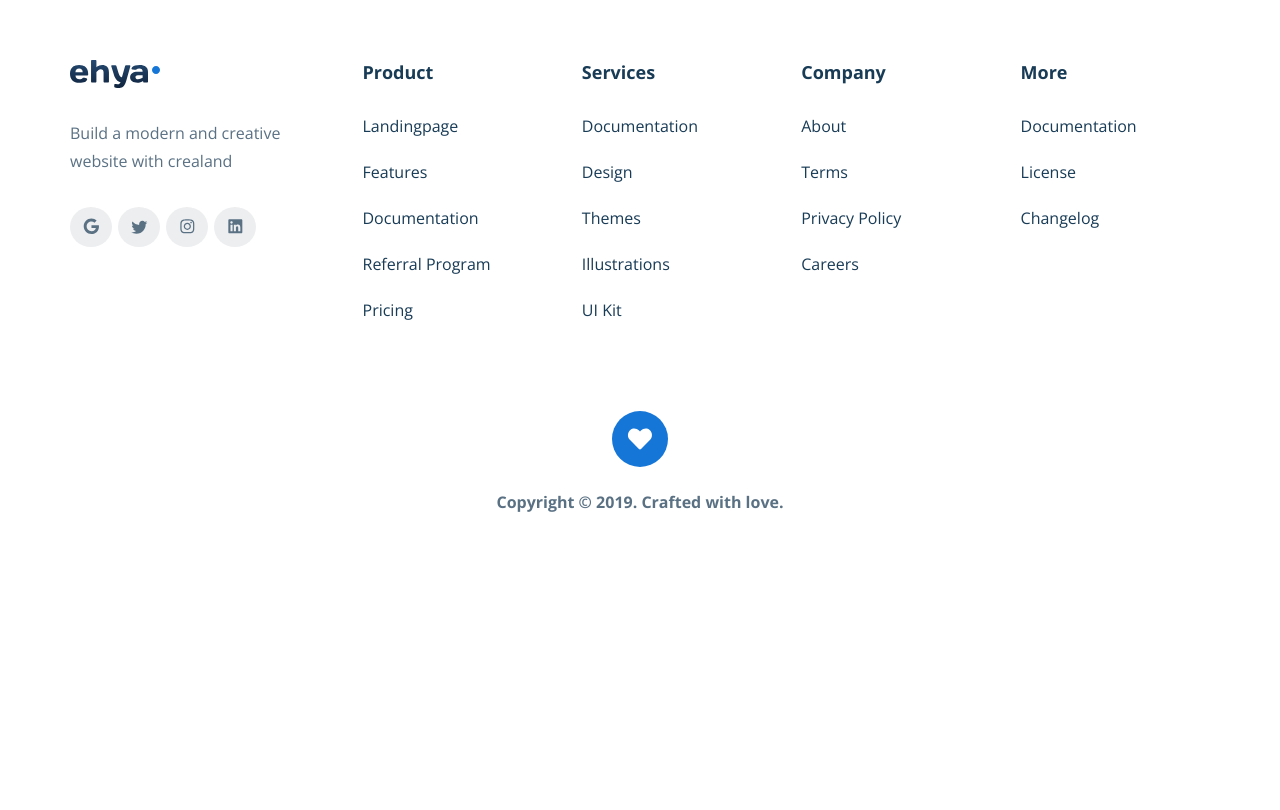
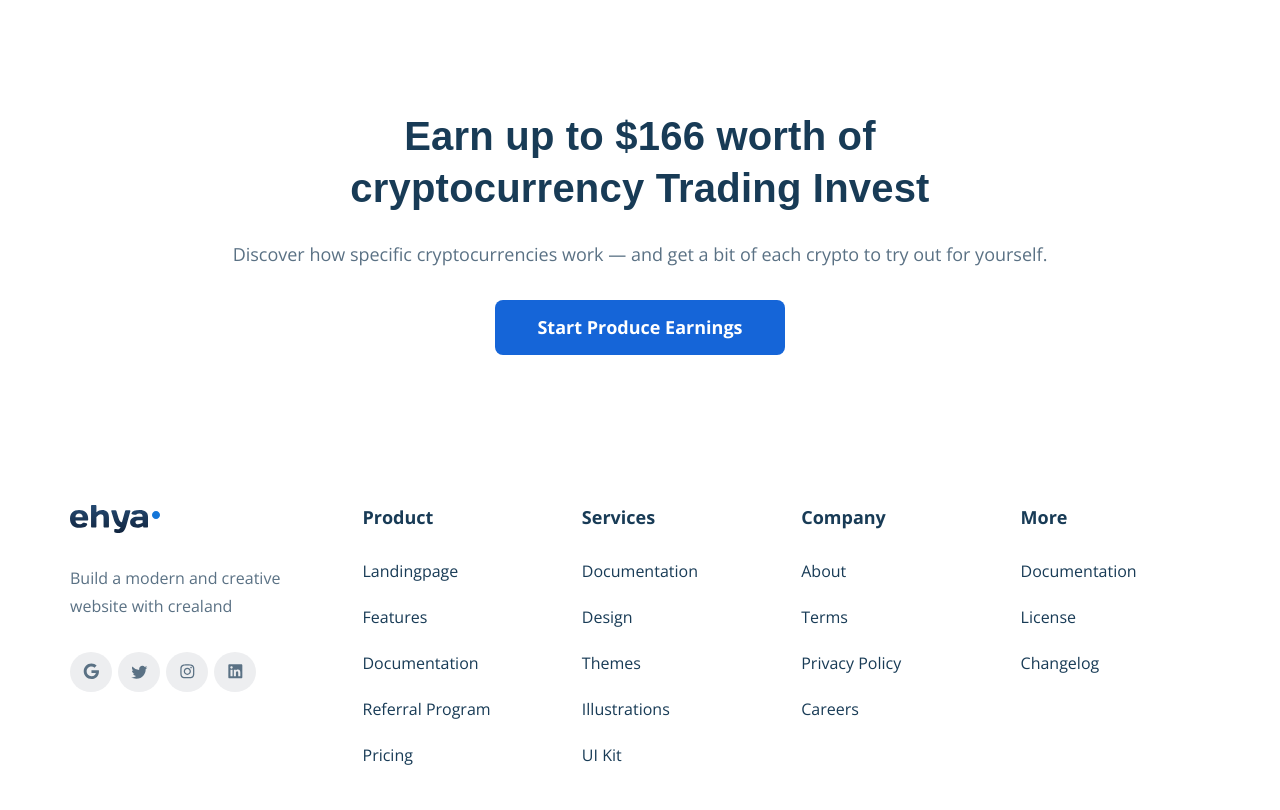
Before and after one commit to vasiatca/ehya-cryptocurrency, a plain HTML site: page index.html in a window 1280 px wide. Shown: the part 1713-2523 px from the top of the page. Before the commit the page ends 2276 px from the top, so only its background shows below. Drawn offline with nearby package versions, Linux system fonts and the light colour scheme; a web font is replaced by a local one.

Commit message:
WIP: action

```diff
--- a/index.html
+++ b/index.html
@@ -63,16 +63,6 @@
           </div>
         </div>
 
-        <!-- <div class="container">
-          <div class="row">
-            <div class="col-6 mx-auto">
-              <div class="header-form">
-                <input type="email" class="header-form__input" placeholder="Your Email here.." />
-                <button class="header-form__btn" type="button">Get Started</button>
-              </div>
-            </div>
-          </div>
-        </div> -->
         <div class="container">
           <div class="row">
             <div class="col-6 mx-auto">
@@ -518,6 +508,24 @@
       </div>
     </div>
 
+    <div class="action">
+      <div class="container">
+        <div class="fow">
+          <div class="col-10 mx-auto">
+            <div class="row">
+              <div class="col-8 mx-auto">
+                <h2>Earn up to $166 worth
+                  of cryptocurrency Trading Invest
+                </h2>
+              </div>
+            </div>
+            <p>Discover how specific cryptocurrencies work — and get a bit of each crypto to try out for yourself.</p>
+            <button>Start Produce Earnings</button>
+          </div>
+        </div>
+      </div>
+    </div>
+
     <footer class="page__footer footer-main">
       <div class="container">
         <div class="row">
--- /dev/null
+++ b/styles/action.css
@@ -0,0 +1,41 @@
+.action {
+  text-align: center;
+  padding: 100px 0;
+
+  /* background: url('../images/map.svg') no-repeat top center;
+	background-size: contain; */
+}
+
+.action h2 {
+  font-family: var(--font-secondary);
+  font-weight: 700;
+  font-size: 40px;
+  line-height: 52px;
+  text-align: center;
+  letter-spacing: 0.2px;
+  color: var(--dark);
+}
+
+.action p {
+  margin-top: 24px;
+  font-weight: 400;
+  font-size: 18px;
+  line-height: 32px;
+  text-align: center;
+  color: var(--grey);
+}
+
+.action button {
+  margin-top: 30px;
+  width: 290px;
+  height: 55px;
+  border-radius: 8px;
+  border: none;
+  background: #1565D8;
+  font-weight: 700;
+  font-size: 18px;
+  line-height: 25px;
+  text-align: center;
+  color: #FFFFFF;
+  padding: 0;
+}
--- a/styles/main.css
+++ b/styles/main.css
@@ -11,3 +11,4 @@
 
 @import 'navigation.css';
 @import 'benefit.css';
+@import 'action.css';
```
